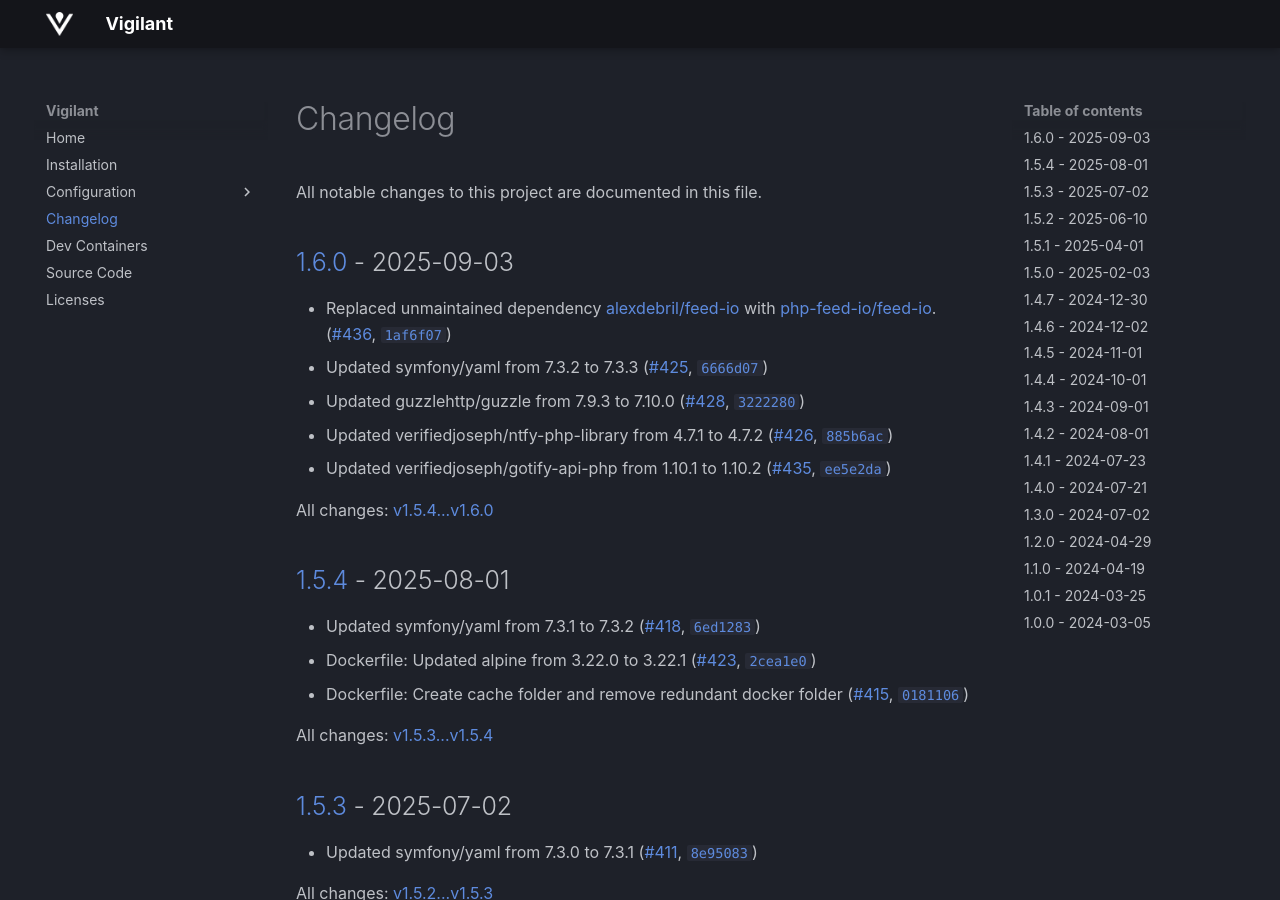
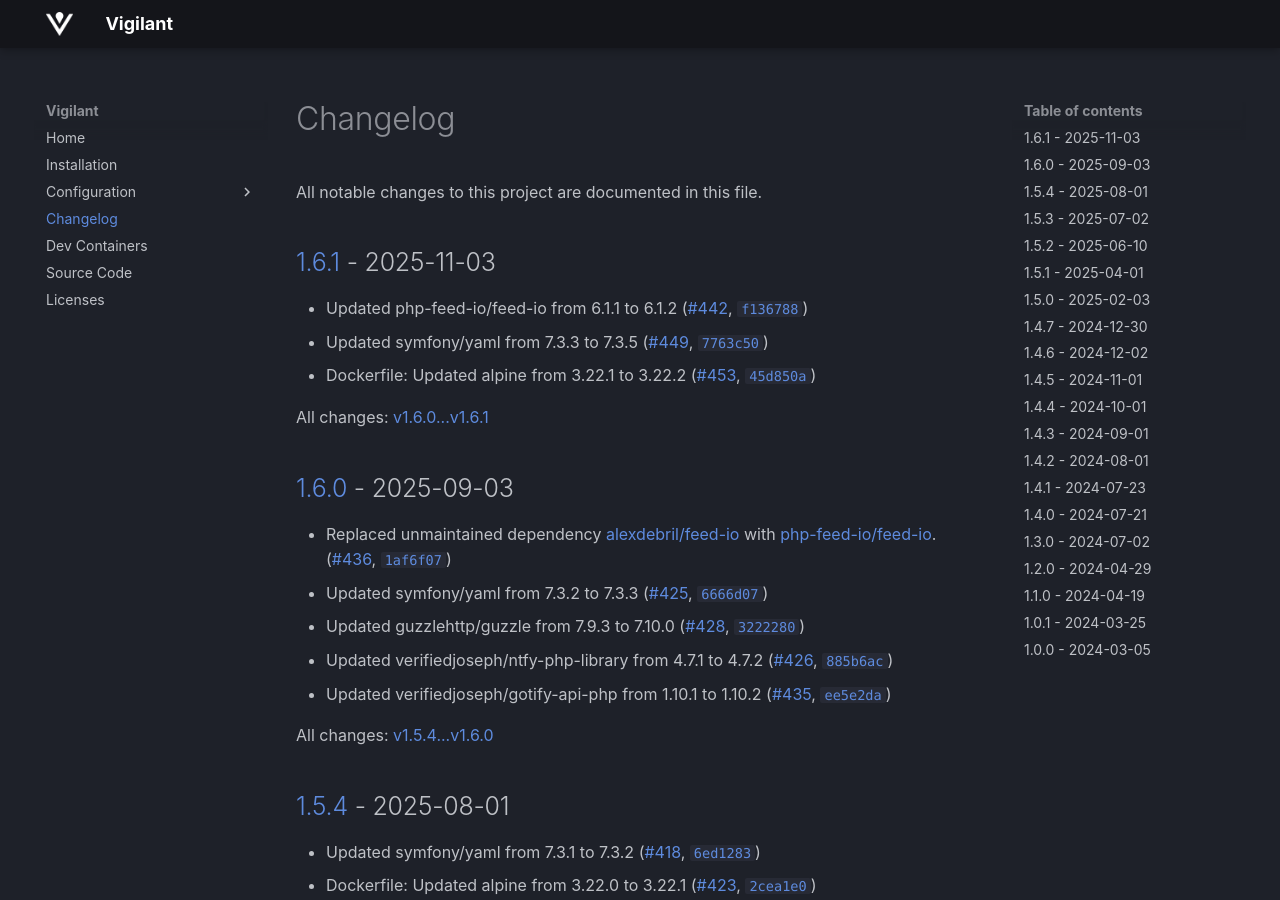
Before and after one commit to VerifiedJoseph/vigilant, an MkDocs documentation site: the page built from docs/changelog.md, in a window 1280 px wide and 900 px high. Built offline with MkDocs 1.6.1 and Material for MkDocs 9.7.7, drawn with Linux system fonts in a browser that asks for light colours; plug-ins that fetch from the network failed and are left out.

Commit message:
Version 1.6.1 (#454)

```diff
--- a/CHANGELOG.md
+++ b/CHANGELOG.md
@@ -1,6 +1,14 @@
 # Changelog
 
 All notable changes to this project are documented in this file.
+
+## [1.6.1](https://github.com/VerifiedJoseph/vigilant/releases/tag/v1.6.1) - 2025-11-03
+
+- Updated php-feed-io/feed-io from 6.1.1 to 6.1.2 ([#442](https://github.com/VerifiedJoseph/vigilant/pull/442), [`f136788`](https://github.com/VerifiedJoseph/vigilant/commit/f136788c022fae184d4ebacb33e6c2ba2b69f07b))
+- Updated symfony/yaml from 7.3.3 to 7.3.5 ([#449](https://github.com/VerifiedJoseph/vigilant/pull/449), [`7763c50`](https://github.com/VerifiedJoseph/vigilant/commit/7763c50e6a18cca31582179983796f99e430ab25))
+- Dockerfile: Updated alpine from 3.22.1 to 3.22.2 ([#453](https://github.com/VerifiedJoseph/vigilant/pull/453), [`45d850a`](https://github.com/VerifiedJoseph/vigilant/commit/45d850a9cfc595c5dd7d01d7352d7f8a6e24628b))
+
+All changes: [v1.6.0...v1.6.1](https://github.com/VerifiedJoseph/vigilant/compare/v1.6.0...v1.6.1)
 
 ## [1.6.0](https://github.com/VerifiedJoseph/vigilant/releases/tag/v1.6.0) - 2025-09-03
 
--- a/docker-compose.yml
+++ b/docker-compose.yml
@@ -1,7 +1,7 @@
 version: '3'
 services:
   vigilant:
-    image: ghcr.io/verifiedjoseph/vigilant:1.6.0
+    image: ghcr.io/verifiedjoseph/vigilant:1.6.1
     environment:
       - VIGILANT_TIMEZONE=Europe/London
       - VIGILANT_NOTIFICATION_SERVICE=ntfy
```
Also changed, not shown: docs/install.md (+1 -1 lines), 1 other file.
